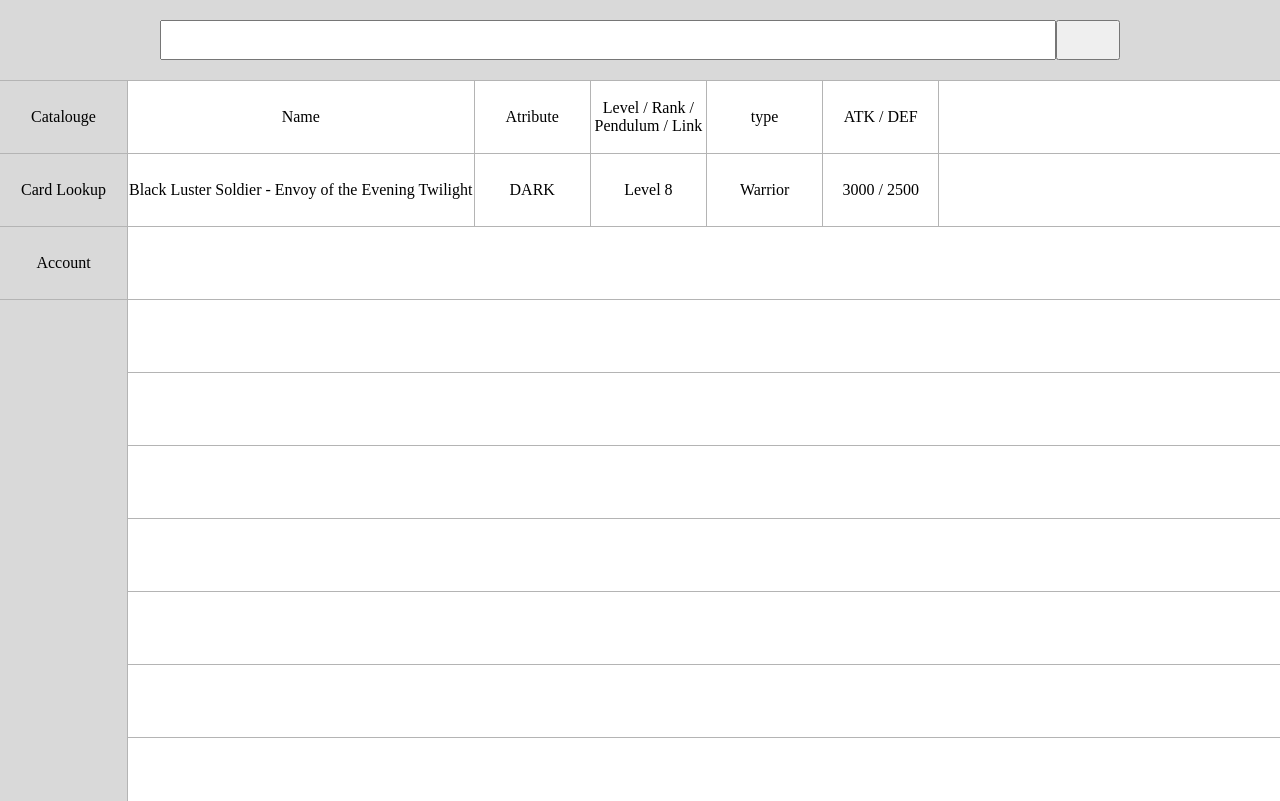
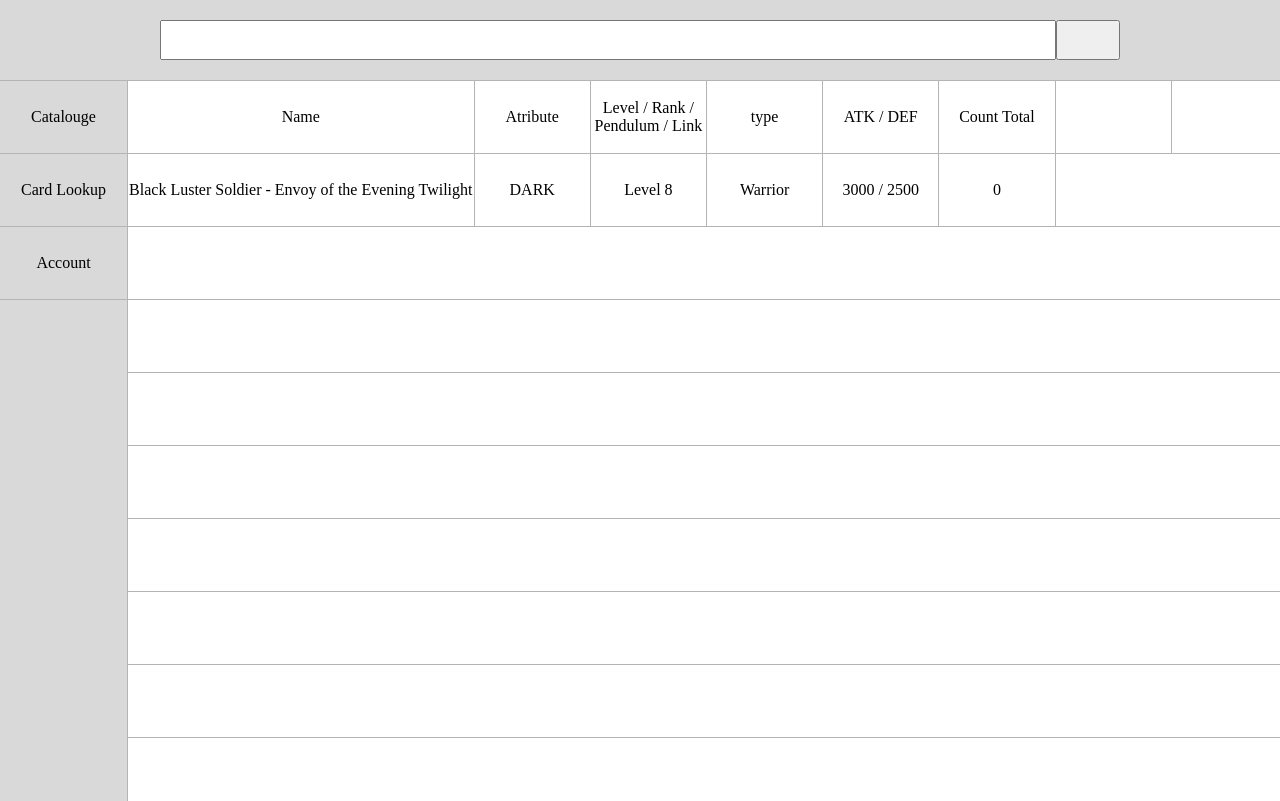
Before and after one commit to L0n-k/Yu-Gi-Oh-Cataloguer, a plain HTML site: page index.html in a window 1280 px wide. Drawn offline with Linux system fonts and the light colour scheme.

Commit message:
changing puters

```diff
--- a/index.html
+++ b/index.html
@@ -40,7 +40,8 @@
                     type
                 </div>
                 <div class="tableheader borderstyle atk">ATK / DEF</div>
-
+                <div class="tableheader borderstyle count">Count Total</div>
+                <div class="tableheader borderstyle notes"></div>
             </div>
             <div class="tablerow borderstyle">
                 <div class="tablecontent borderstyle name">Black Luster Soldier - Envoy of the Evening Twilight</div>
@@ -48,6 +49,8 @@
                 <div class="tablecontent borderstyle level">Level 8</div>
                 <div class="tablecontent borderstyle type">Warrior</div>
                 <div class="tablecontent borderstyle atk">3000 / 2500</div>
+                <div class="tablecontent borderstyle count">0</div>
+
             </div>
             <div class="tablerow borderstyle ">
             </div>
--- a/styles.css
+++ b/styles.css
@@ -103,3 +103,9 @@ html,body{
 .atk{
     width:10%;
 }
+.count{
+    width:10%;
+}
+.notes{
+    width:10%;
+}
```
